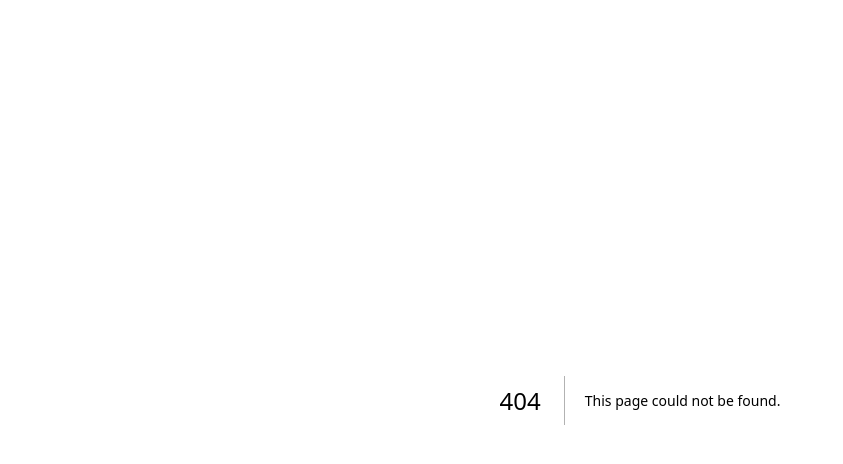
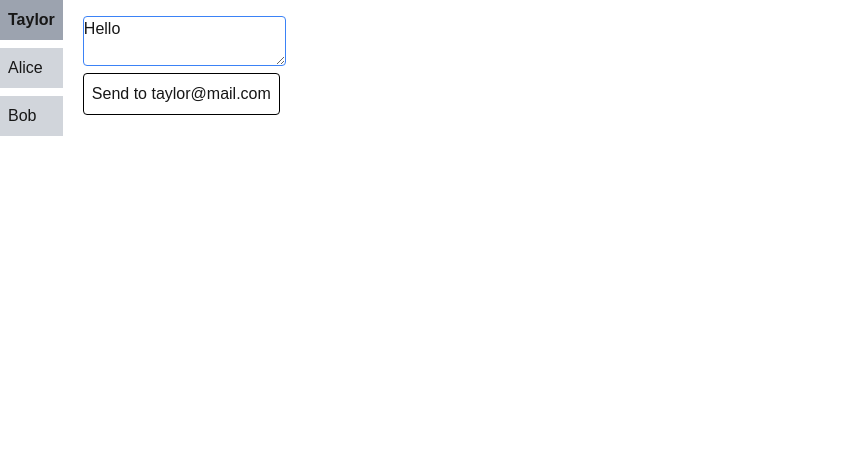
Before and after one commit to l0rians/hyf-homework, a Next.js app in the folder react2/react-week2/: page /reducer in a window 1280 px wide. Before the commit this address had no page. Shown: the top 464 px of the page, without its empty margins (0-843 px from the left). Built offline with nearby package versions, Linux system fonts and the light colour scheme.

Commit message:
copied the reducer folder to start doing task3

```diff
--- /dev/null
+++ b/react2/react-week2/app/reducer/Chat.jsx
@@ -0,0 +1,17 @@
+export default function Chat({ contact, message, dispatch }) {
+    return (
+        <section className={'p-4'}>
+          <textarea
+              value={message}
+              placeholder={'Chat to ' + contact.name}
+              onChange={(e) => {
+                  // TODO: dispatch edited_message
+                  // (Read the input value from e.target.value)
+              }}
+              className={'border border-blue-500 rounded'}
+          />
+            <br/>
+            <button className={'border border-black rounded p-2'}>Send to {contact.email}</button>
+        </section>
+    );
+}
--- /dev/null
+++ b/react2/react-week2/app/reducer/ContactList.jsx
@@ -0,0 +1,18 @@
+export default function ContactList({contacts, selectedId, dispatch}) {
+    return (
+        <section>
+            <ul className={'flex flex-col gap-2'}>
+                {contacts.map((contact) => (
+                    <li key={contact.id} className={'bg-gray-300 hover:bg-gray-400 p-2'}>
+                        <button
+                            onClick={() => {
+                                // TODO: dispatch changed_selection
+                            }}>
+                            {selectedId === contact.id ? <b>{contact.name}</b> : contact.name}
+                        </button>
+                    </li>
+                ))}
+            </ul>
+        </section>
+    );
+}
--- /dev/null
+++ b/react2/react-week2/app/reducer/messengerReducer.js
@@ -0,0 +1,25 @@
+export const initialState = {
+    selectedId: 0,
+    message: 'Hello',
+};
+
+export function messengerReducer(state, action) {
+    switch (action.type) {
+        case 'changed_selection': {
+            return {
+                ...state,
+                selectedId: action.contactId,
+                message: '',
+            };
+        }
+        case 'edited_message': {
+            return {
+                ...state,
+                message: action.message,
+            };
+        }
+        default: {
+            throw Error('Unknown action: ' + action.type);
+        }
+    }
+}
--- /dev/null
+++ b/react2/react-week2/app/reducer/page.js
@@ -0,0 +1,35 @@
+'use client'
+
+import { useReducer } from 'react';
+import Chat from './Chat';
+import ContactList from './ContactList';
+import { initialState, messengerReducer } from './messengerReducer';
+
+export default function Messenger() {
+    const [state, dispatch] = useReducer(messengerReducer, initialState);
+
+    const message = state.message;
+    const contact = contacts.find((c) => c.id === state.selectedId);
+
+    return (
+        <div className={'flex gap-1'}>
+            <ContactList
+                contacts={contacts}
+                selectedId={state.selectedId}
+                dispatch={dispatch}
+            />
+            <Chat
+                key={contact.id}
+                message={message}
+                contact={contact}
+                dispatch={dispatch}
+            />
+        </div>
+    );
+}
+
+const contacts = [
+    {id: 0, name: 'Taylor', email: 'taylor@mail.com'},
+    {id: 1, name: 'Alice', email: 'alice@mail.com'},
+    {id: 2, name: 'Bob', email: 'bob@mail.com'},
+];
```
